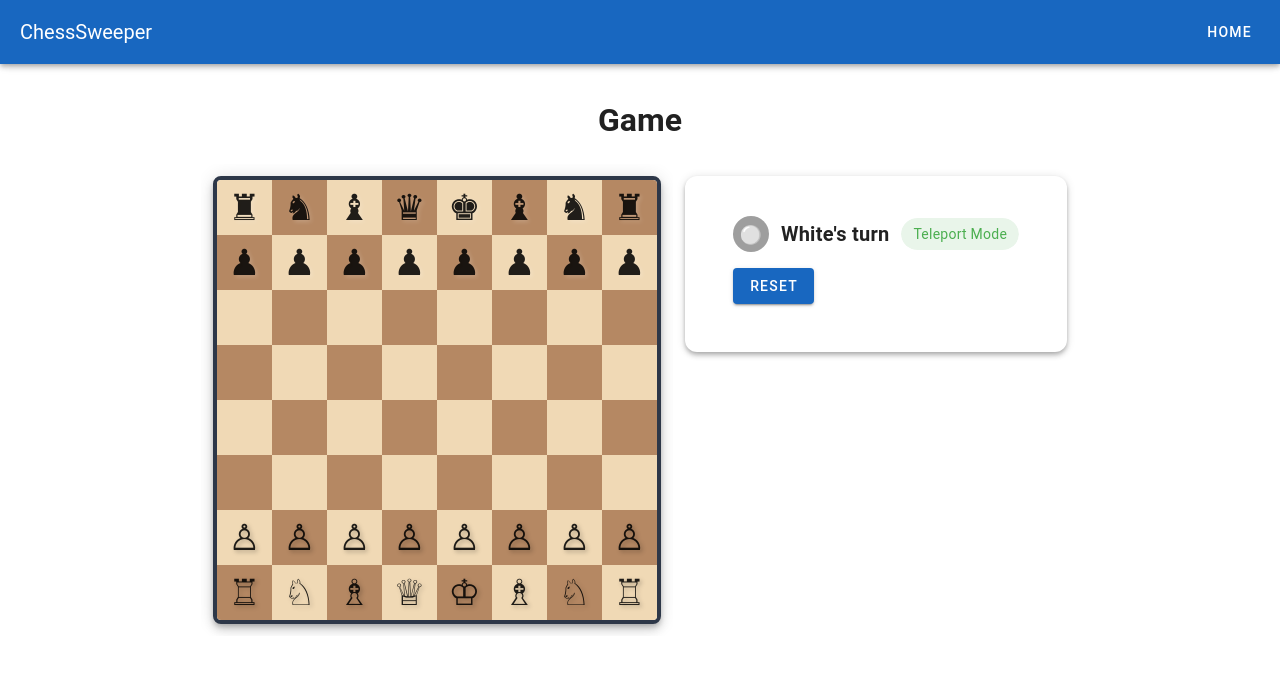
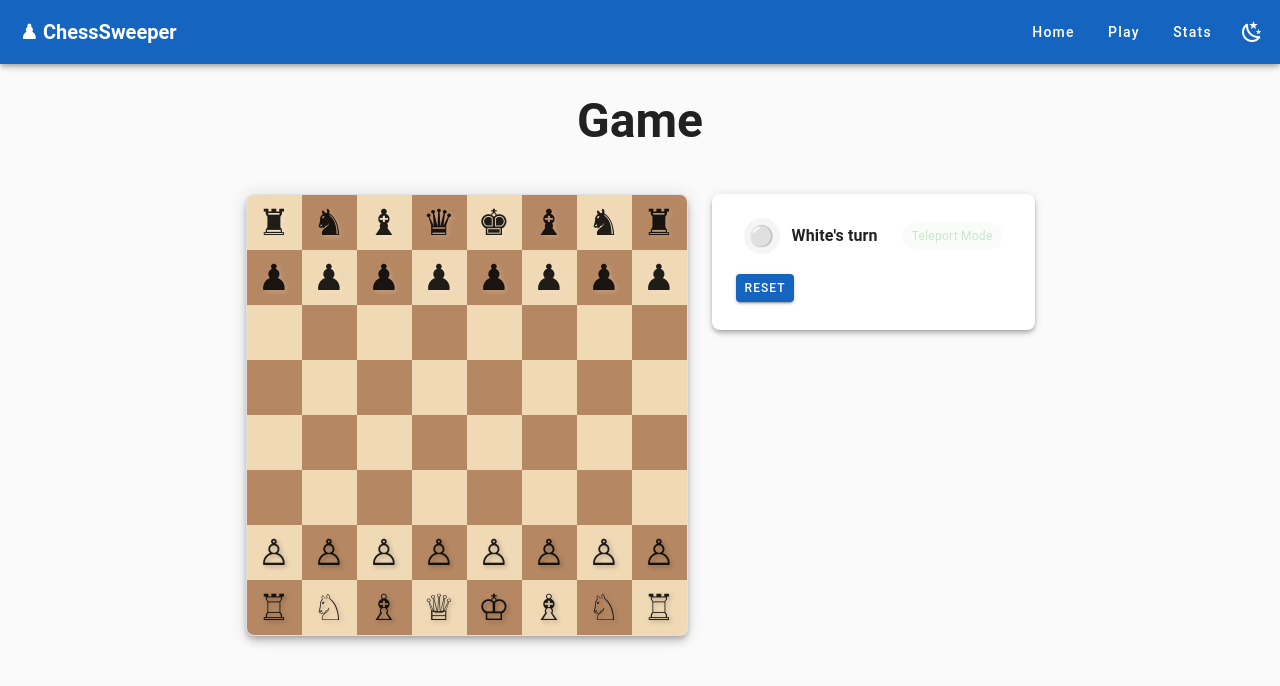
Before and after one commit to KorbinWeiler/ChessSweeper, a Nuxt app in the folder Frontend/: page /game in a window 1280 px wide. Shown: the top 686 px of the page. Built offline with nearby package versions, Linux system fonts and the light colour scheme.

Commit message:
feat: enhance UI components and improve theme support across the application

```diff
--- a/Frontend/app/app.vue
+++ b/Frontend/app/app.vue
@@ -1,13 +1,26 @@
 <template>
   <v-app>
-    <v-app-bar app color="primary" dark>
-      <v-toolbar-title>ChessSweeper</v-toolbar-title>
-      <v-btn to="/" class="ml-5 mr-3" text>
-        Home
-      </v-btn>
+    <v-app-bar app color="primary" dark elevation="4">
+      <v-toolbar-title class="font-weight-bold">♟ ChessSweeper</v-toolbar-title>
+      <v-spacer />
+      <v-btn to="/" variant="text" class="text-none">Home</v-btn>
+      <v-btn to="/setupgame" variant="text" class="text-none">Play</v-btn>
+      <v-btn to="/stats" variant="text" class="text-none">Stats</v-btn>
+      <v-btn :icon="isDark ? 'mdi-weather-sunny' : 'mdi-weather-night'" variant="text" @click="toggleTheme" />
     </v-app-bar>
     <v-main>
-      <NuxtPage/>
+      <NuxtPage />
     </v-main>
   </v-app>
 </template>
+
+<script setup>
+import { useTheme } from 'vuetify';
+import { computed } from 'vue';
+
+const theme = useTheme();
+const isDark = computed(() => theme.global.current.value.dark);
+const toggleTheme = () => {
+  theme.global.name.value = isDark.value ? 'light' : 'dark';
+};
+</script>
--- a/Frontend/app/components/chessboard.vue
+++ b/Frontend/app/components/chessboard.vue
@@ -1,13 +1,9 @@
 <template>
-  <v-container class="chessboard-container" fluid>
-    <v-row align="start" justify="center" class="board-row">
-      <v-col cols="12" md="auto" class="board-col">
-        <v-sheet class="chessboard" elevation="6">
-          <div
-            v-for="(row, rowIndex) in board"
-            :key="rowIndex"
-            class="chess-row"
-          >
+  <v-container fluid class="pa-2 pa-md-8">
+    <v-row align="start" justify="center">
+      <v-col cols="12" md="auto" class="d-flex justify-center">
+        <v-sheet class="chessboard" elevation="6" rounded="lg" border>
+          <div v-for="(row, rowIndex) in board" :key="rowIndex" class="d-flex">
             <div
               v-for="(tile, colIndex) in row"
               :key="rowIndex + '-' + colIndex"
@@ -23,44 +19,39 @@
               @mouseenter="previewPathTo(rowIndex, colIndex)"
               @mouseleave="clearPath()"
             >
-              <div v-if="tile.piece" class="chess-piece" :class="'piece-' + tile.piece.color">
+              <span v-if="tile.piece" class="chess-piece" :class="'piece-' + tile.piece.color">
                 {{ getPieceSymbol(tile.piece) }}
-              </div>
+              </span>
 
+              <span v-if="tile.bomb && !tile.bomb.isActive" class="bomb-indicator">💣</span>
 
-              <div v-if="tile.bomb && !tile.bomb.isActive" class="bomb-indicator">💣</div>
+              <span v-if="tile.vicinityBombs > 0 && tile.piece && showBombIndicator" class="tile-value">{{ tile.vicinityBombs }}</span>
 
-              <div v-if="tile.vicinityBombs > 0 && tile.piece && showBombIndicator" class="tile-value">{{ tile.vicinityBombs }}</div>
-
-              <div v-if="isValidMove(rowIndex, colIndex) && !tile.piece" class="move-dot"></div>
+              <span v-if="isValidMove(rowIndex, colIndex) && !tile.piece" class="move-dot"></span>
             </div>
           </div>
         </v-sheet>
       </v-col>
 
-      <v-col cols="12" md="auto" class="info-col">
-        <v-card class="game-info" elevation="4">
-          <v-card-title style="display:flex;align-items:center;justify-content:space-between;gap:12px;">
-            <div style="display:flex;align-items:center;gap:12px;">
-              <v-avatar size="36" :color="currentTurn === 'white' ? 'grey lighten-4' : 'grey darken-3'">
-          <span style="font-size:18px">{{ currentTurn === 'white' ? '⚪' : '⚫' }}</span>
-              </v-avatar>
-              <div style="line-height:1;">
-          <div style="font-weight:600">{{ currentTurn === 'white' ? 'White' : 'Black' }}'s turn</div>
-          <div v-if="gameOver" style="color:#e53e3e;font-weight:700;margin-top:4px;">Game Over — {{ winner }} wins</div>
-              </div>
+      <v-col cols="12" md="auto" class="d-flex justify-center">
+        <v-card elevation="4" rounded="lg" min-width="260" class="pa-4">
+          <v-card-title class="d-flex align-center ga-3 flex-wrap">
+            <v-avatar size="36" :color="currentTurn === 'white' ? 'grey-lighten-4' : 'grey-darken-3'">
+              <span class="text-h6">{{ currentTurn === 'white' ? '⚪' : '⚫' }}</span>
+            </v-avatar>
+            <div>
+              <div class="text-subtitle-1 font-weight-bold">{{ currentTurn === 'white' ? 'White' : 'Black' }}'s turn</div>
+              <div v-if="gameOver" class="text-error font-weight-bold mt-1">Game Over — {{ winner }} wins</div>
             </div>
-
-            <v-chip small :color="moveMode === 'slide' ? 'blue lighten-4' : 'green lighten-4'" :text-color="moveMode === 'slide' ? 'black' : 'black'">
+            <v-spacer />
+            <v-chip size="small" :color="moveMode === 'slide' ? 'blue-lighten-4' : 'green-lighten-4'" variant="tonal">
               {{ moveMode === 'slide' ? 'Slide Mode (Press R)' : 'Teleport Mode' }}
             </v-chip>
           </v-card-title>
 
-          <v-card-text style="padding-top:8px;">
-            <div style="display:flex;gap:8px;align-items:center;justify-content:flex-start;">
-              <v-btn color="primary" small @click="resetBoard">Reset</v-btn>
-            </div>
-          </v-card-text>
+          <v-card-actions class="pt-2">
+            <v-btn color="primary" size="small" variant="elevated" @click="resetBoard">Reset</v-btn>
+          </v-card-actions>
         </v-card>
       </v-col>
     </v-row>
@@ -572,188 +563,48 @@ const getPieceSymbol = (piece: ChessPiece): string => {
 </script>
 
 <style scoped>
-.chessboard-container {
-  display: flex;
+/* ── Board & Tile grid (not achievable with Vuetify alone) ── */
+.chessboard {
+  display: inline-flex;
   flex-direction: column;
-  align-items: center;
-  gap: 2rem;
-  padding: 2rem;
-}
-
-.board-row {
-  width: 100%;
-}
-
-.board-col,
-.info-col {
-  display: flex;
-  justify-content: center;
-}
-
-.board-col {
   overflow: hidden;
 }
 
-@media (max-width: 768px) {
-  .chessboard-container {
-    padding: 0.25rem;
-    gap: 0.5rem;
-  }
-  .board-col {
-    overflow-x: auto;
-  }
-  .info-col {
-    width: 100%;
-  }
-}
-
-.chessboard {
-  display: inline-flex;
-  flex-direction: column;
-  border: 4px solid #2d3748;
-  box-shadow: 0 10px 40px rgba(0, 0, 0, 0.3);
-  border-radius: 8px;
-  overflow: hidden;
-  max-width: 100%;
-}
-
-@media (max-width: 768px) {
-  .chessboard {
-    border: 1px solid #2d3748;
-  }
-}
-
-.chess-row {
-  display: flex;
-  flex-shrink: 0;
-  flex-grow: 0;
-}
-
 .chess-tile {
-  width: 55px !important;
-  height: 55px !important;
+  width: 55px;
+  height: 55px;
   display: flex;
   align-items: center;
   justify-content: center;
   position: relative;
   cursor: pointer;
-  transition: all 0.2s ease;
+  transition: background-color 0.15s ease, filter 0.15s ease;
   flex-shrink: 0;
-  flex-grow: 0;
 }
 
-@media (max-width: 1024px) {
-  .chess-tile {
-    width: 90px !important;
-    height: 90px !important;
-  }
-}
+.chess-tile:hover { filter: brightness(0.9); }
 
-@media (max-width: 768px) {
-  .chess-tile {
-    width: 35px !important;
-    height: 35px !important;
-  }
-}
+/* ── Tile colours ── */
+.light-tile { background-color: #f0d9b5; }
+.dark-tile  { background-color: #b58863; }
 
-@media (max-width: 480px) {
-  .chess-tile {
-    width: 32px !important;
-    height: 32px !important;
-  }
-}
+.chess-tile.selected    { background-color: #7fc97f !important; box-shadow: inset 0 0 0 3px #4a9d4a; }
+.chess-tile.valid-move  { background-color: #a8e6cf !important; }
+.chess-tile.path-tile   { background: rgba(99,179,237,.45) !important; box-shadow: inset 0 0 0 3px rgba(99,179,237,.8) !important; }
 
-@media (max-width: 430px) {
-  .chess-tile {
-    width: 50px !important;
-    height: 50px !important;
-  }
-}
-
-@media (max-width: 400px) {
-  .chess-tile {
-    width: 28px !important;
-    height: 28px !important;
-  }
-}
-
-.light-tile {
-  background-color: #f0d9b5;
-}
-
-.dark-tile {
-  background-color: #b58863;
-}
-
-.chess-tile:hover {
-  filter: brightness(0.9);
-}
-
-.chess-tile.selected {
-  background-color: #7fc97f !important;
-  box-shadow: inset 0 0 0 3px #4a9d4a;
-}
-
-.chess-tile.valid-move {
-  background-color: #a8e6cf !important;
-}
-
-.chess-tile.path-tile {
-  background: rgba(99, 179, 237, 0.45) !important;
-  box-shadow: inset 0 0 0 3px rgba(99, 179, 237, 0.8) !important;
-  outline: 2px solid rgba(99, 179, 237, 0.6);
-  outline-offset: -2px;
-}
-
+/* ── Chess pieces ── */
 .chess-piece {
   font-size: 36px;
   user-select: none;
   cursor: pointer;
   transition: transform 0.1s ease;
 }
+.chess-piece:hover { transform: scale(1.1); }
 
-@media (max-width: 1024px) {
-  .chess-piece {
-    font-size: 30px;
-  }
-}
+.piece-white { filter: drop-shadow(2px 2px 2px rgba(0,0,0,.3)); }
+.piece-black { filter: drop-shadow(2px 2px 2px rgba(255,255,255,.2)); }
 
-@media (max-width: 768px) {
-  .chess-piece {
-    font-size: 22px;
-  }
-}
-
-@media (max-width: 480px) {
-  .chess-piece {
-    font-size: 20px;
-  }
-}
-
-@media (max-width: 430px) {
-  .chess-piece {
-    font-size: 18px;
-  }
-}
-
-@media (max-width: 400px) {
-  .chess-piece {
-    font-size: 17px;
-  }
-}
-
-.chess-piece:hover {
-  transform: scale(1.1);
-}
-
-.piece-white {
-  filter: drop-shadow(2px 2px 2px rgba(0, 0, 0, 0.3));
-}
-
-.piece-black {
-  filter: drop-shadow(2px 2px 2px rgba(255, 255, 255, 0.2));
-}
-
+/* ── Overlays (bomb indicator, value badge, move dot) ── */
 .bomb-indicator {
   position: absolute;
   top: 3px;
@@ -762,155 +613,59 @@ const getPieceSymbol = (piece: ChessPiece): string => {
   color: #e53e3e;
 }
 
-@media (max-width: 1024px) {
-  .bomb-indicator {
-    font-size: 12px;
-    top: 2px;
-    right: 2px;
-  }
-}
-
-@media (max-width: 768px) {
-  .bomb-indicator {
-    top: 1px;
-    right: 1px;
-    font-size: 9px;
-  }
-}
-
-@media (max-width: 480px) {
-  .bomb-indicator {
-    font-size: 8px;
-  }
-}
-
-@media (max-width: 430px) {
-  .bomb-indicator {
-    font-size: 7px;
-  }
-}
-
 .tile-value {
   position: absolute;
   bottom: 3px;
   left: 3px;
-  background: rgba(0,0,0,0.6);
-  color: white;
+  background: rgba(0,0,0,.55);
+  color: #fff;
   font-size: 11px;
   padding: 1px 3px;
   border-radius: 4px;
-  text-align: center;
   line-height: 1;
 }
 
-@media (max-width: 1024px) {
-  .tile-value {
-    font-size: 10px;
-    bottom: 2px;
-    left: 2px;
-  }
-}
-
-@media (max-width: 768px) {
-  .tile-value {
-    bottom: 1px;
-    left: 1px;
-    font-size: 7px;
-    padding: 1px 2px;
-    border-radius: 2px;
-  }
-}
-
-@media (max-width: 480px) {
-  .tile-value {
-    font-size: 6px;
-  }
-}
-
-@media (max-width: 430px) {
-  .tile-value {
-    font-size: 6px;
-    padding: 0px 1px;
-  }
+:root .v-theme--dark .tile-value {
+  background: rgba(255,255,255,.55);
+  color: #000;
 }
 
 .move-dot {
   width: 14px;
   height: 14px;
-  background-color: rgba(127, 201, 127, 0.6);
+  background-color: rgba(127,201,127,.6);
   border-radius: 50%;
   pointer-events: none;
 }
 
+/* ── Responsive tile sizes ── */
 @media (max-width: 1024px) {
-  .move-dot {
-    width: 12px;
-    height: 12px;
-  }
+  .chess-tile  { width: 90px; height: 90px; }
+  .chess-piece { font-size: 30px; }
 }
-
 @media (max-width: 768px) {
-  .move-dot {
-    width: 9px;
-    height: 9px;
-  }
+  .chess-tile  { width: 35px; height: 35px; }
+  .chess-piece { font-size: 22px; }
+  .bomb-indicator { font-size: 9px; top: 1px; right: 1px; }
+  .tile-value { font-size: 7px; bottom: 1px; left: 1px; padding: 1px 2px; }
+  .move-dot   { width: 9px; height: 9px; }
 }
-
 @media (max-width: 480px) {
-  .move-dot {
-    width: 7px;
-    height: 7px;
-  }
+  .chess-tile  { width: 32px; height: 32px; }
+  .chess-piece { font-size: 20px; }
+  .bomb-indicator { font-size: 8px; }
+  .tile-value { font-size: 6px; }
+  .move-dot   { width: 7px; height: 7px; }
 }
-
 @media (max-width: 430px) {
-  .move-dot {
-    width: 6px;
-    height: 6px;
-  }
+  .chess-tile  { width: 50px; height: 50px; }
+  .chess-piece { font-size: 18px; }
+  .bomb-indicator { font-size: 7px; }
+  .tile-value { font-size: 6px; padding: 0 1px; }
+  .move-dot   { width: 6px; height: 6px; }
 }
-
-.game-info {
-  background: white;
-  padding: 2rem;
-  border-radius: 12px;
-  box-shadow: 0 4px 20px rgba(0, 0, 0, 0.2);
-  text-align: center;
-  min-width: 260px;
-}
-
-@media (max-width: 768px) {
-  .game-info {
-    padding: 1rem;
-    width: 100%;
-    min-width: unset;
-  }
-}
-
-.game-info h3 {
-  margin: 0 0 1rem 0;
-  color: #2d3748;
-  font-size: 1.5rem;
-}
-
-.reset-button {
-  margin-top: 1rem;
-  padding: 0.75rem 2rem;
-  color: white;
-  border: none;
-  border-radius: 8px;
-  font-size: 1rem;
-  font-weight: bold;
-  cursor: pointer;
-  transition: transform 0.2s ease, box-shadow 0.2s ease;
-}
-
-.reset-button:hover {
-  transform: translateY(-2px);
-  box-shadow: 0 4px 12px rgba(0, 0, 0, 0.3);
-}
-
-.reset-button:active {
-  transform: translateY(0);
+@media (max-width: 400px) {
+  .chess-tile  { width: 28px; height: 28px; }
+  .chess-piece { font-size: 17px; }
 }
 </style>
--- a/Frontend/app/pages/game.vue
+++ b/Frontend/app/pages/game.vue
@@ -1,10 +1,12 @@
 <template>
-  <v-app>
-    <div class="page-container">
-      <h1>Game</h1>
-      <Chessboard :moveMode="moveMode" :showBombIndicator="showBombIndicator" :bombCount="bombCount" />
-    </div>
-  </v-app>
+  <v-container fluid class="pa-4 pa-md-8">
+    <v-row justify="center">
+      <v-col cols="auto">
+        <div class="text-h4 text-md-h3 font-weight-bold text-center mb-4">Game</div>
+        <Chessboard :moveMode="moveMode" :showBombIndicator="showBombIndicator" :bombCount="bombCount" />
+      </v-col>
+    </v-row>
+  </v-container>
 </template>
 
 <script setup lang="ts">
@@ -18,20 +20,5 @@ const bombCount = route.query.bombCount ? Number(route.query.bombCount) : 6;
 </script>
 
 <style scoped>
-.page-container {
-  display: flex;
-  flex-direction: column;
-  align-items: center;
-  padding-top: 2rem;
-}
-
-@media (max-width: 768px) {
-  .page-container {
-    padding-top: 0.5rem;
-  }
-  .page-container h1 {
-    font-size: 1.5rem;
-    margin: 0.5rem 0;
-  }
-}
+/* All styling handled by Vuetify components and utility classes */
 </style>
--- a/Frontend/app/pages/index.vue
+++ b/Frontend/app/pages/index.vue
@@ -1,41 +1,45 @@
 <template>
-  <v-app>
-    <v-card
-        class="mx-auto index-card">
-      <v-row align="center" justify="center" class="fill-height">
-        <v-col cols="auto" class="text-center content">
-          <div class="button-group">
-            <v-btn to="/setupgame" color="primary" large>Start a new Game</v-btn>
-            <v-btn to="/stats" color="secondary" large class="ml-4 mt-2-mobile">View Stats</v-btn>
+  <v-container fluid class="pa-4 pa-md-8">
+    <v-row justify="center">
+      <v-col cols="12" md="8" lg="6">
+        <v-card elevation="4" class="pa-6 pa-md-10 rounded-lg">
+          <v-card-text>
+            <div class="d-flex flex-column flex-sm-row ga-3 mb-8 justify-center">
+              <v-btn to="/setupgame" color="primary" size="large" variant="elevated">Start a new Game</v-btn>
+              <v-btn to="/stats" color="secondary" size="large" variant="elevated">View Stats</v-btn>
             </div>
-          <h1>The History of Chess</h1>
-          <p>
-            The game of chess has a rich history that dates back over a thousand years. The earliest known form of chess cam from the 7th century CE
-            in India where it was known as Chaturanga. which translates to "four divisions of the military" referring to the infantry,
+
+            <div class="text-h5 text-md-h4 font-weight-bold mb-3">The History of Chess</div>
+            <p class="text-body-1 mb-6">
+              The game of chess has a rich history that dates back over a thousand years. The earliest known form of chess came from the 7th century CE
+              in India where it was known as Chaturanga, which translates to "four divisions of the military" referring to the infantry,
               cavalry, elephants, and chariots that were represented by the pieces on the board. These pieces would evolve over time into the modern
               pawn, knight, bishop, and rook. From India, the game spread to Persia where it was called Shatranj, and was a part of the princely or courtly
               education of Persian nobility. After the Islamic conquest of Persia, chess was introduced to the Muslim world and subsequently to Europe through
-            the Iberian Peninsula during the Moorish occupation. After the Middle East, chess made its way to Europe, where it underwent significant changes in the 15th century,
+              the Iberian Peninsula during the Moorish occupation. After the Middle East, chess made its way to Europe, where it underwent significant changes in the 15th century.
               By the late 15th century, it had survived a series of prohibitions by the Catholic Church and had become a popular pastime among the European nobility.
               The rules of chess were standardized in the 19th century, leading to the modern game we know today.
             </p>
-          <h1>How To Improve The Game of Chess</h1>
-          <p>
+
+            <div class="text-h5 text-md-h4 font-weight-bold mb-3">How To Improve The Game of Chess</div>
+            <p class="text-body-1 mb-6">
               Now that we know a little bit about the game of chess, it would be a safe argument to say that chess has become the best it could be.
-            Like the humble crab, is there really any way to improve upon something so perfect? Well the answer is obviou. If we cannot improve it,
+              Like the humble crab, is there really any way to improve upon something so perfect? Well the answer is obvious. If we cannot improve it,
               we can certainly make it worse.
             </p>
-          <h1>Making It Worse</h1>
-          <p>
-            My goal is to make with this game is to make sure everyone is having as little fun as I am (I am really bad at chess), and obviously
+
+            <div class="text-h5 text-md-h4 font-weight-bold mb-3">Making It Worse</div>
+            <p class="text-body-1">
+              My goal with this game is to make sure everyone is having as little fun as I am (I am really bad at chess), and obviously
               the best way to make sure that nobody is having fun is bombs. So in this version of chess, there are bombs randomly placed on the board.
               If you move a piece onto a bomb, it explodes. This makes for a much more chaotic and unpredictable game of chess,
               where strategy takes a backseat to luck. So if you are looking for a way to make chess less fun, give this version a try!
             </p>
+          </v-card-text>
+        </v-card>
       </v-col>
     </v-row>
-    </v-card>
-  </v-app>
+  </v-container>
 </template>
 
 <script setup>
@@ -61,99 +65,5 @@ async function viewStats() {
 </script>
 
 <style scoped>
-.index-card {
-  padding: 2.5rem;
-}
-
-.content {
-  max-width: 800px;
-  margin: 0 auto;
-  padding: 0 16px;
-  box-sizing: border-box;
-}
-
-.button-group {
-  margin-bottom: 2rem;
-}
-
-@media (max-width: 768px) {
-  .index-card {
-    padding: 1rem;
-  }
-  .content {
-    padding: 0 12px;
-  }
-  .content h1 {
-    font-size: 1.5rem;
-  }
-  .content p {
-    font-size: 0.9rem;
-  }
-  .button-group {
-    display: flex;
-    flex-direction: column;
-    gap: 0.5rem;
-    align-items: center;
-  }
-  .mt-2-mobile {
-    margin-left: 0 !important;
-    margin-top: 0.5rem;
-  }
-}
-
-@media (max-width: 480px) {
-  .index-card {
-    padding: 0.5rem;
-    margin: 0.25rem;
-    width: calc(100vw - 0.5rem);
-    max-width: 100%;
-  }
-  .content {
-    padding: 0 8px;
-  }
-  .content h1 {
-    font-size: 1.3rem;
-  }
-  .content p {
-    font-size: 0.85rem;
-  }
-  .button-group {
-    display: flex;
-    flex-direction: column;
-    gap: 0.5rem;
-    align-items: center;
-  }
-  .mt-2-mobile {
-    margin-left: 0 !important;
-    margin-top: 0.5rem;
-  }
-}
-
-@media (max-width: 430px) {
-  .index-card {
-    padding: 0.5rem;
-    margin: 0.25rem;
-    width: calc(100vw - 0.5rem);
-    max-width: 100%;
-  }
-  .content {
-    padding: 0 6px;
-  }
-  .content h1 {
-    font-size: 1.2rem;
-  }
-  .content p {
-    font-size: 0.8rem;
-  }
-  .button-group {
-    display: flex;
-    flex-direction: column;
-    gap: 0.5rem;
-    align-items: center;
-  }
-  .mt-2-mobile {
-    margin-left: 0 !important;
-    margin-top: 0.5rem;
-  }
-}
+/* All styling handled by Vuetify utility classes */
 </style>
--- a/Frontend/app/pages/setupgame.vue
+++ b/Frontend/app/pages/setupgame.vue
@@ -1,25 +1,28 @@
 <template>
-  <v-app>
-    <v-container class="pa-5" fluid fill-height>
+  <v-container fluid class="fill-height pa-4">
     <v-row align="center" justify="center" class="fill-height">
-        <v-col cols="auto" class="text-center">
+      <v-col cols="12" sm="8" md="5" lg="4">
+        <v-card elevation="4" class="pa-6 rounded-lg">
+          <v-card-title class="text-h5 font-weight-bold text-center mb-2">Game Setup</v-card-title>
+          <v-card-text>
             <v-form>
-            <v-switch v-model="showBomb" label="Show Bomb Indicator"></v-switch>
-            <v-radio-group class="setup-radios" v-model="radios">
-                <v-radio label="Pieces Teleport" value="teleport" />
-                <v-radio label="Pieces Slide" value="slide" />
+              <v-switch v-model="showBomb" label="Show Bomb Indicator" color="primary" hide-details class="mb-4" />
+
+              <v-radio-group v-model="radios" label="Movement Mode" class="mb-4">
+                <v-radio label="Pieces Teleport" value="teleport" color="primary" />
+                <v-radio label="Pieces Slide" value="slide" color="primary" />
               </v-radio-group>
-            <v-label>Number of Bombs: {{ Math.floor(bombCount) }}</v-label>
-            <v-slider v-model="bombCount" :min="6" :max="14">
-            </v-slider>
-            <v-btn @click="startGame" color="primary" large>
-                start game
-            </v-btn>
+
+              <v-label class="mb-1 d-block">Number of Bombs: {{ Math.floor(bombCount) }}</v-label>
+              <v-slider v-model="bombCount" :min="6" :max="14" color="primary" thumb-label class="mb-6" />
+
+              <v-btn @click="startGame" color="primary" size="large" block variant="elevated">Start Game</v-btn>
             </v-form>
+          </v-card-text>
+        </v-card>
       </v-col>
     </v-row>
   </v-container>
-  </v-app>
 </template>
 
 <script setup>
@@ -34,17 +37,5 @@ const startGame = () => router.push({ path: '/game', query: { moveMode: radios.v
 </script>
 
 <style scoped>
-.setup-radios input[type="radio"] {
-  -webkit-appearance: radio;
-  appearance: auto;
-  pointer-events: auto;
-}
-
-@media (max-width: 768px) {
-  .v-form {
-    width: 100%;
-    max-width: 350px;
-    padding: 0 1rem;
-  }
-}
+/* All styling handled by Vuetify components and utility classes */
 </style>
--- a/Frontend/nuxt.config.ts
+++ b/Frontend/nuxt.config.ts
@@ -38,7 +38,31 @@ export default defineNuxtConfig({
     },
     modules: ["vuetify-nuxt-module"],
     vuetify: {
-
+      vuetifyOptions: {
+        theme: {
+          defaultTheme: 'light',
+          themes: {
+            light: {
+              dark: false,
+              colors: {
+                primary: '#1565C0',
+                secondary: '#546E7A',
+                background: '#FAFAFA',
+                surface: '#FFFFFF',
+              },
+            },
+            dark: {
+              dark: true,
+              colors: {
+                primary: '#42A5F5',
+                secondary: '#78909C',
+                background: '#121212',
+                surface: '#1E1E1E',
+              },
+            },
+          },
+        },
+      },
     },
   runtimeConfig: {
     public: {
```
Also changed, not shown: Frontend/app/pages/stats.vue (+38 -32 lines). Lines whose indentation alone changed are shown as unchanged.
